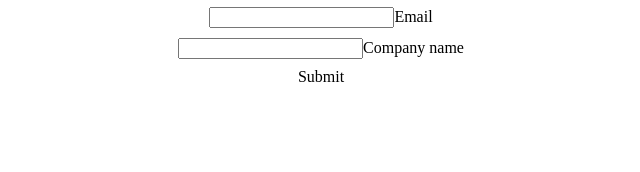
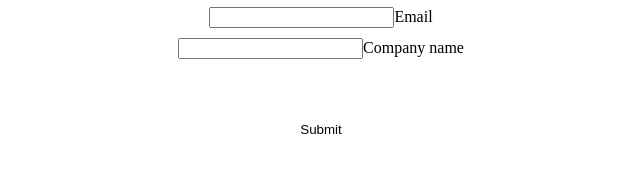
Before and after one commit to luizParreira/validata-static, a Gatsby site: page / in a window 1280 px wide. Shown: the part 1593-1765 px from the top of the page, without its empty margins (319-959 px from the left). Before the commit the page ends 1728 px from the top, so only its background shows below. Built offline with nearby package versions, Linux system fonts and the light colour scheme; Gatsby itself is replaced by a stand-in of ours.

Commit message:
Fix contact form submit button style

```diff
--- a/src/pages/index.js
+++ b/src/pages/index.js
@@ -188,6 +188,16 @@ const InputWrapper = styled.div`
 `
 
 const Input = styled.input``
+const Submit = styled.button`
+  margin: 50px 0;
+  background: var(--color-sun-300);
+  color: var(--color-space-1000);
+  border: 2px solid transparent;
+
+  &:hover {
+    background: var(--color-sun-500);
+  }
+`
 
 export default () => (
   <Container>
@@ -396,9 +406,9 @@ export default () => (
             </label>
           </InputWrapper>
 
-          <SecondaryCallToAction className="a-btn a-btn--large" type="submit">
+          <Submit className="a-btn a-btn--large" type="submit">
             Submit
-          </SecondaryCallToAction>
+          </Submit>
         </ContactForm>
       </Contact>
     </Sections>
```
